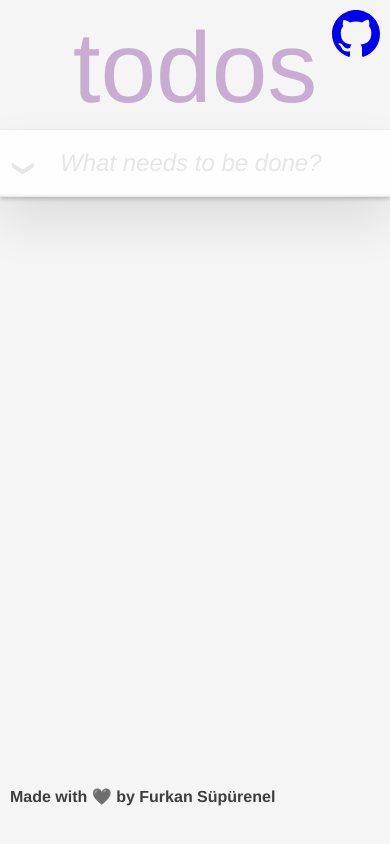
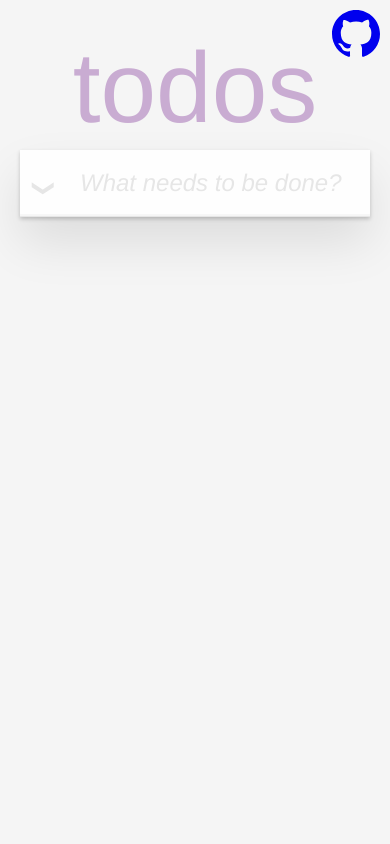
Before and after one commit to frknsprnl/Tasks-Projects, a React (Create React App) app: page / in a window 390 px wide. Built offline with nearby package versions, Linux system fonts and the light colour scheme.

Commit message:
ownerText | responsive fix

```diff
--- a/src/App.css
+++ b/src/App.css
@@ -1,5 +1,11 @@
 .App {
   text-align: center;
+}
+
+@media (max-width: 600px) {
+  .App {
+    padding: 20px;
+  }
 }
 
 .App-logo {
@@ -32,6 +38,7 @@
   from {
     transform: rotate(0deg);
   }
+
   to {
     transform: rotate(360deg);
   }
--- a/src/index.css
+++ b/src/index.css
@@ -3,6 +3,12 @@ html,
 body {
   margin: 0;
   padding: 0;
+}
+
+@media (max-width: 600px) {
+  .ownerText {
+    display: none;
+  }
 }
 
 button {
```
